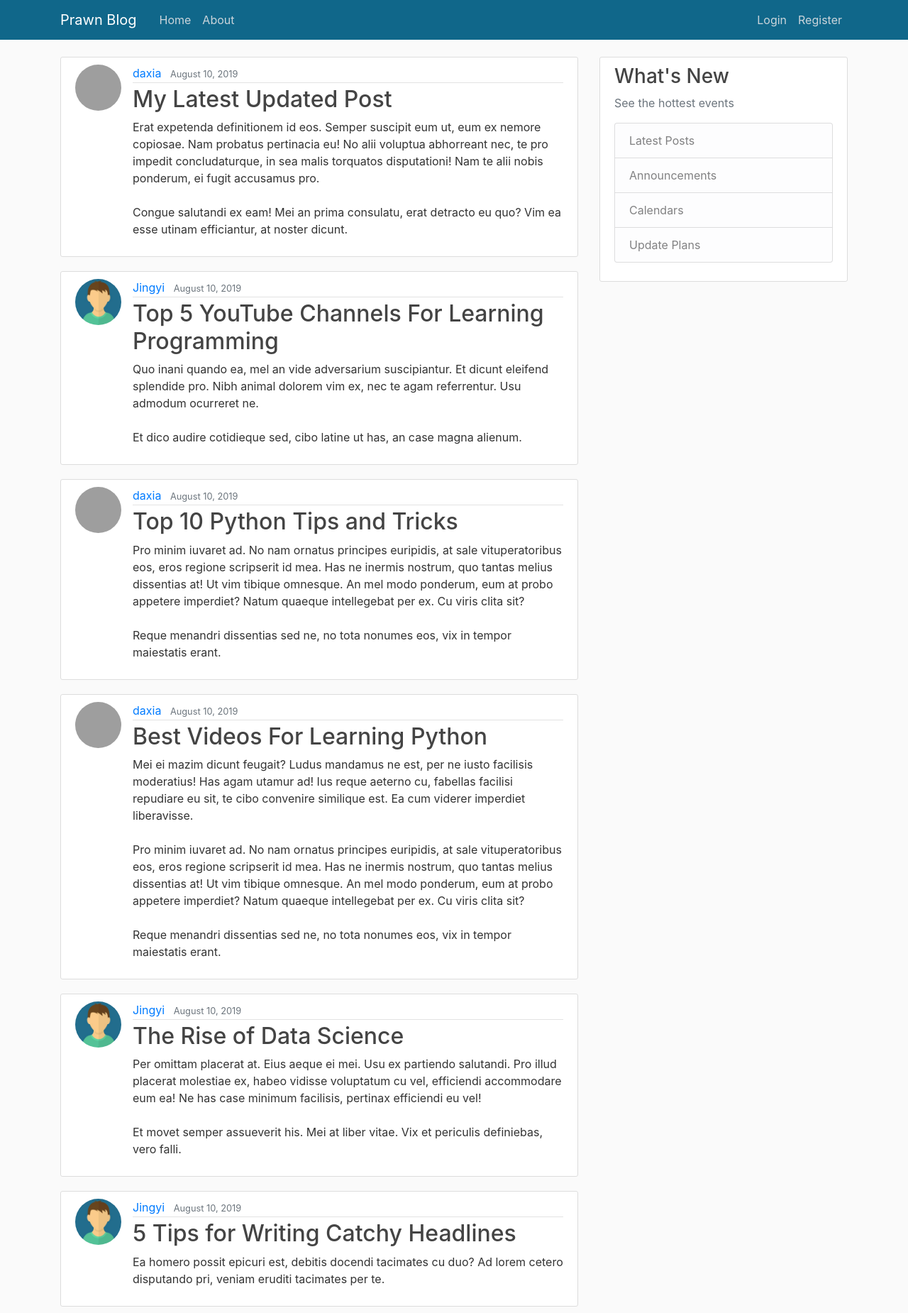
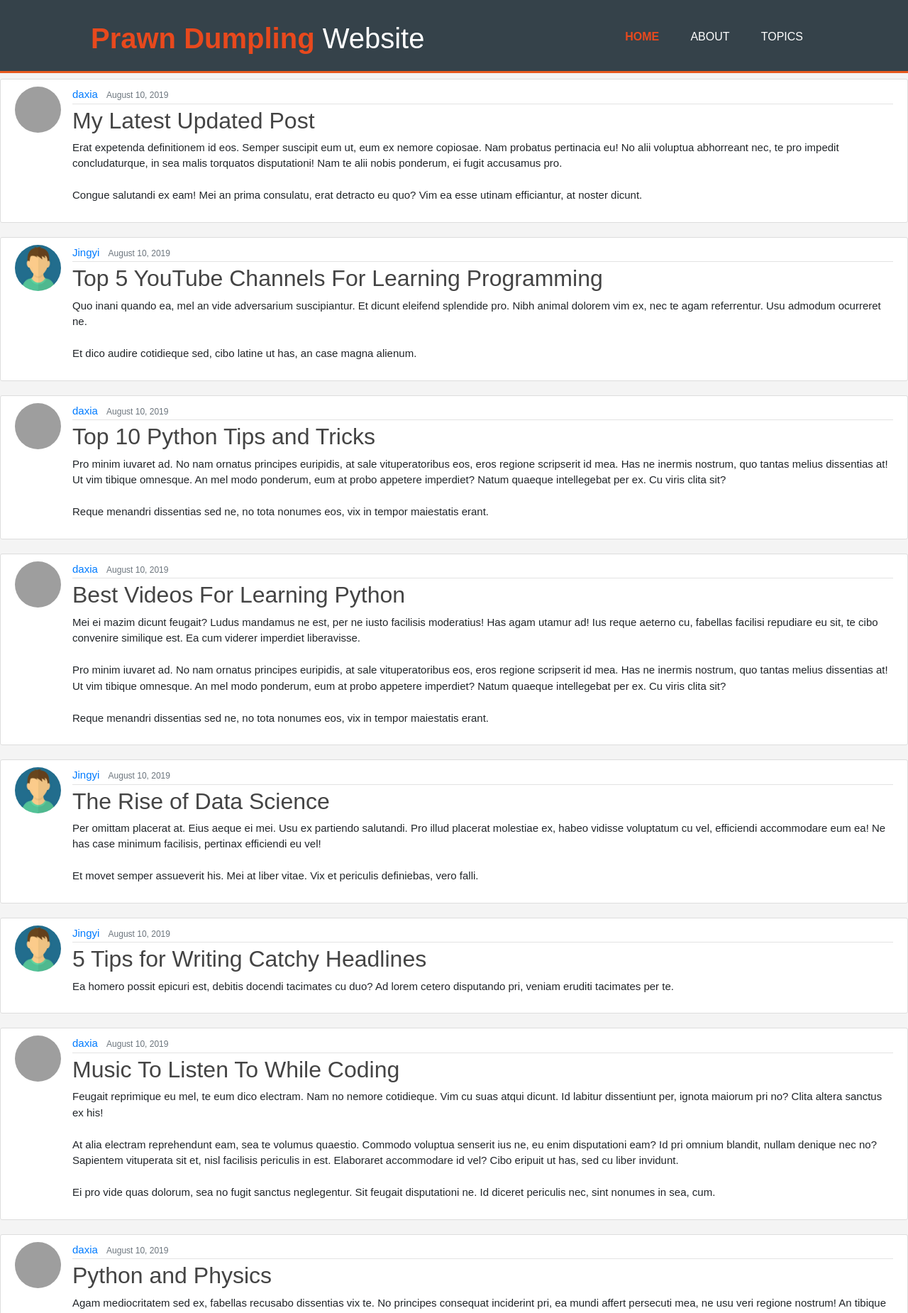
Before and after one commit to daxia07/web4fin, a Django app: page /home/ in a window 1280 px wide. Shown: the top 1850 px of the page at 71% size. Run offline with Django 3.2, Linux system fonts and the light colour scheme; data comes from the database, SQL or seed files in the repository; some libraries are stand-ins or nearby versions; grey boxes are pictures that could not be loaded.

Commit message:
commit changes

```diff
--- a/blog/static/blog/style.css
+++ b/blog/static/blog/style.css
@@ -10,7 +10,6 @@ body {
   width: 80%;
   margin: auto;
   overflow: hidden;
-  box-sizing: content-box;
 }
 
 ul {
@@ -174,6 +173,99 @@ ul#topics li {
   background: #e6e6e6;
 }
 
+/* main {
+  margin-top: 1rem;
+} */
+
+article h1, article h2, article h3, article h4, article h5, article h6 {
+  color: #444444;
+}
+
+/* article */
+
+.site-header .navbar-nav .nav-link {
+  color: #cbd5db;
+}
+
+.site-header .navbar-nav .nav-link:hover {
+  color: #ffffff;
+}
+
+.site-header .navbar-nav .nav-link.active {
+  font-weight: 500;
+}
+
+.content-section {
+  background: #ffffff;
+  padding: 10px 20px;
+  border: 1px solid #dddddd;
+  border-radius: 3px;
+  margin-bottom: 20px;
+}
+
+.article-title {
+  color: #444444;
+}
+
+a.article-title:hover {
+  color: #428bca;
+  text-decoration: none;
+}
+
+.article-content {
+  white-space: pre-line;
+}
+
+.article-img {
+  height: 65px;
+  width: 65px;
+  margin-right: 16px;
+}
+
+.article-metadata {
+  padding-bottom: 1px;
+  margin-bottom: 4px;
+  border-bottom: 1px solid #e3e3e3
+}
+
+.article-metadata a:hover {
+  color: #333;
+  text-decoration: none;
+}
+
+.article-svg {
+  width: 25px;
+  height: 25px;
+  vertical-align: middle;
+}
+
+.account-img {
+  height: 125px;
+  width: 125px;
+  margin-right: 20px;
+  margin-bottom: 16px;
+}
+
+.account-heading {
+  font-size: 2.5rem;
+}
+
+#articles {
+  margin-top: 0.5rem;
+}
+
+/* #articles article :nth-child(1) {
+  margin-top: 5rem;
+} */
+
+/* pages */
+#pages {
+  display: flex;
+  align-items: center;
+  justify-content: center
+}
+
+
 footer {
   width: 100%;
   padding: 20px;
@@ -208,6 +300,10 @@ footer {
     padding-bottom: 20px;
   }
 
+  body {
+    font-size: 90%;
+  }
+
   #showcase h1 {
     margin-top: 40px;
   }
--- a/blog/templates/blog/base.html
+++ b/blog/templates/blog/base.html
@@ -2,77 +2,68 @@
 <!DOCTYPE html>
 <html lang="en">
   <head>
-    <meta charset="UTF-8">
-    <meta name="viewport" content="width=device-width, initial-scale=1, shrink-to-fit=no">
-
+    <meta charset="UTF-8" />
+    <meta name="viewport" content="width=device-width, initial-scale=1, shrink-to-fit=no"/>
+    <meta http-equiv="X-UA-Compatible" content="ie=edge" />
+    <meta name="description" content="Personal Website" />
+    <meta name="keywords" content="web development, blog, recipe, life experience, phote albums"/>
+    <meta name="author" content="Mingxia Li" />
     <link rel="stylesheet" href="https://stackpath.bootstrapcdn.com/bootstrap/4.3.1/css/bootstrap.min.css" integrity="sha384-ggOyR0iXCbMQv3Xipma34MD+dH/1fQ784/j6cY/iJTQUOhcWr7x9JvoRxT2MZw1T" crossorigin="anonymous">
-
-    <link rel="stylesheet" type="text/css" href="{% static 'blog/main.css'%}">
+    <!-- <link rel="stylesheet" type="text/css" href="{% static 'blog/main.css'%}"> -->
+    <link rel="stylesheet" type="text/css" href="{% static 'blog/style.css'%}"/>
 
     {% if title %}
-        <title>Prawn Blog - {{ title }}</title>
+    <title>Prawn Dumpling Website - {{ title }}</title>
     {% else %}
-        <title>Blog </title>
+    <title>Prawn Dumpling Website</title>
     {% endif %}
   </head>
   <body>
-    <header class="site-header">
-      <nav class="navbar navbar-expand-md navbar-dark bg-steel fixed-top">
+    <header>
       <div class="container">
-          <a class="navbar-brand mr-4" href="{% url 'blog-home' %}">Prawn Blog</a>
-          <button class="navbar-toggler" type="button" data-toggle="collapse" data-target="#navbarToggle" aria-controls="navbarToggle" aria-expanded="false" aria-label="Toggle navigation">
-          <span class="navbar-toggler-icon"></span>
-          </button>
-          <div class="collapse navbar-collapse" id="navbarToggle">
-            <div class="navbar-nav mr-auto">
-              <a class="nav-item nav-link" href="{% url 'blog-home' %}">Home</a>
-              <a class="nav-item nav-link" href="{% url 'blog-about' %}">About</a>
+        <div id="branding">
+          <h1>
+            <a href="{% url 'website-home'%}"><span class="highlight">Prawn Dumpling</span> Website</a>
+          </h1>
         </div>
-            <!-- Navbar Right Side -->
-            <div class="navbar-nav">
-                {% if user.is_authenticated %}
-                    <a class="nav-item nav-link" href="{% url 'post-create' %}">New Post</a>
-                    <a class="nav-item nav-link" href="{% url 'profile' %}">Profile</a>
-                    <a class="nav-item nav-link" href="{% url 'logout' %}">Logout</a>
-
-                {% else %}
-                    <a class="nav-item nav-link" href="{% url 'login' %}">Login</a>
-                    <a class="nav-item nav-link" href="{% url 'register' %}">Register</a>
-                {% endif %}
+        <nav>
+          <ul>
+            <li {%if title == 'Home' %}class="current"{% endif%}><a href="{% url 'blog-home'%}">Home</a></li>
+            <li {%if title == 'About' %} class="current"{% endif%}><a href="{% url 'blog-about' %}">About</a></li>
+            <li {%if title == 'Topic' %} class="current"{% endif%}><a href="#">Topics</a></li>
+          </ul>
+        </nav>
       </div>
-          </div>
-        </div>
-      </nav>
     </header>
-    <main role="main" class="container">
-      <div class="row">
-        <div class="col-md-8">
-          {% if messages %}
-              {% for message in messages %}
+    <main>
+      <div>
+        <div id="articles">
+          {% if messages %} {% for message in messages %}
           <div class="alert alert-{{ message.tags }}">
             {{ message }}
           </div>
-              {% endfor %}
-          {% endif %}
-          {% block content %}{% endblock %}
-        </div>
-        <div class="col-md-4">
-          <div class="content-section">
-            <h3>What's New</h3>
-            <p class='text-muted'>See the hottest events
-              <ul class="list-group">
-                <li class="list-group-item list-group-item-light">Latest Posts</li>
-                <li class="list-group-item list-group-item-light">Announcements</li>
-                <li class="list-group-item list-group-item-light">Calendars</li>
-                <li class="list-group-item list-group-item-light">Update Plans</li>
-              </ul>
-            </p>
-          </div>
+          {% endfor %} {% endif %} {% block content %}{% endblock %}
         </div>
       </div>
     </main>
-    <script src="https://code.jquery.com/jquery-3.3.1.slim.min.js" integrity="sha384-q8i/X+965DzO0rT7abK41JStQIAqVgRVzpbzo5smXKp4YfRvH+8abtTE1Pi6jizo" crossorigin="anonymous"></script>
-    <script src="https://cdnjs.cloudflare.com/ajax/libs/popper.js/1.14.7/umd/popper.min.js" integrity="sha384-UO2eT0CpHqdSJQ6hJty5KVphtPhzWj9WO1clHTMGa3JDZwrnQq4sF86dIHNDz0W1" crossorigin="anonymous"></script>
-    <script src="https://stackpath.bootstrapcdn.com/bootstrap/4.3.1/js/bootstrap.min.js" integrity="sha384-JjSmVgyd0p3pXB1rRibZUAYoIIy6OrQ6VrjIEaFf/nJGzIxFDsf4x0xIM+B07jRM" crossorigin="anonymous"></script>
+    <footer>
+      <p>Prawn Dumpling Website, Copyright &copy;2019</p>
+    </footer>
+    <!-- scripts -->
+    <script
+      src="https://code.jquery.com/jquery-3.3.1.slim.min.js"
+      integrity="sha384-q8i/X+965DzO0rT7abK41JStQIAqVgRVzpbzo5smXKp4YfRvH+8abtTE1Pi6jizo"
+      crossorigin="anonymous"
+    ></script>
+    <script
+      src="https://cdnjs.cloudflare.com/ajax/libs/popper.js/1.14.7/umd/popper.min.js"
+      integrity="sha384-UO2eT0CpHqdSJQ6hJty5KVphtPhzWj9WO1clHTMGa3JDZwrnQq4sF86dIHNDz0W1"
+      crossorigin="anonymous"
+    ></script>
+    <script
+      src="https://stackpath.bootstrapcdn.com/bootstrap/4.3.1/js/bootstrap.min.js"
+      integrity="sha384-JjSmVgyd0p3pXB1rRibZUAYoIIy6OrQ6VrjIEaFf/nJGzIxFDsf4x0xIM+B07jRM"
+      crossorigin="anonymous"
+    ></script>
   </body>
 </html>
--- a/blog/templates/blog/home.html
+++ b/blog/templates/blog/home.html
@@ -14,6 +14,7 @@
         </article>
     {% endfor %}
     {% if is_paginated %}
+        <div id="pages">
         {% if page_obj.has_previous %}
             <a class="btn btn-outline-info mb-4" href="?page=1">First</a>
             <a class="btn btn-outline-info mb-4" href="?page={{ page_obj.previous_page_number }}">Previous</a>
@@ -30,6 +31,8 @@
         {% if page_obj.has_next %}
             <a class="btn btn-outline-info mb-4" href="?page={{ page_obj.next_page_number }}">Next</a>
             <a class="btn btn-outline-info mb-4" href="?page={{ page_obj.paginator.num_pages }}">Last</a>
+
         {% endif %}
+        </div>
     {% endif %}
 {% endblock content %}
--- a/blog/templates/blog/index.html
+++ b/blog/templates/blog/index.html
@@ -1,4 +1,4 @@
-{% extends 'blog/base_h.html' %}
+{% extends 'blog/base.html' %}
 {% load static %}
 {% block content %}
 <section id="showcase" style="background: url('{% static 'blog/show_case.jpg' %}') no-repeat 0 -400px;
--- a/blog/views.py
+++ b/blog/views.py
@@ -12,6 +12,12 @@ class PostListView(ListView):
     context_object_name = 'posts'
     ordering = ['-date_posted']
     paginate_by = 8
+
+    def get_context_data(self, **kwargs):
+        context = super().get_context_data(**kwargs)
+        context['title'] = 'Home'
+        return context
+
 
 
 class UserPostListView(ListView):
```
Also changed, not shown: blog/templates/blog/base_h.html (deleted, +0 -69 lines), blog/templates/blog/base_hh.html (added, +78 -0 lines). Lines whose indentation alone changed are shown as unchanged.
